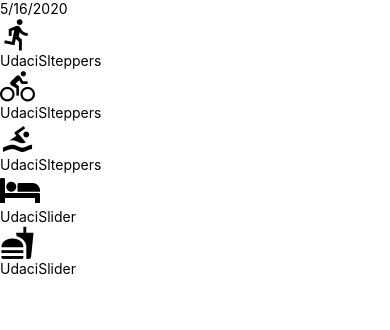
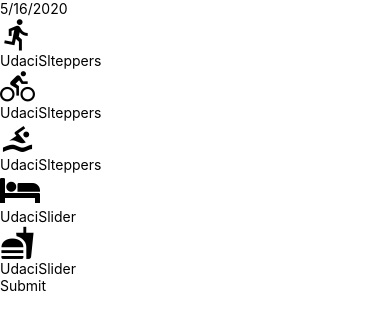
Before and after one commit to cameronhilton/TriTracking, a React Native app: screen / in a window 390 px wide. Shown: the top 330 px of the page. Built offline with nearby package versions, Linux system fonts and the light colour scheme.

Commit message:
add reset button

```diff
--- a/components/AddEntry.js
+++ b/components/AddEntry.js
@@ -1,9 +1,19 @@
 import React, { Component } from 'react'
-import { View } from 'react-native'
-import { getMetricMetaInfo } from '../utils/helpers'
+import { View, TouchableOpacity, Text } from 'react-native'
+import { getMetricMetaInfo, timeToString } from '../utils/helpers'
 import UdaciSlider from './UdaciSlider'
 import UdaciSteppers from './UdaciSteppers'
 import DateHeader from './DateHeader'
+
+function SubmitBtn({ onPress }) {
+  return (
+    <TouchableOpacity
+      onPress={onPress}
+    >
+      <Text>Submit</Text>
+    </TouchableOpacity>
+  )
+}
 
 export default class AddEntry extends Component {
   state = {
@@ -11,7 +21,7 @@
     bike: 0,
     swim: 0,
     sleep: 0,
-    eat: 0
+    eat: 0,
   }
 
   increment = (metric) => {
@@ -44,6 +54,21 @@
     }))
   }
 
+  submit = () => {
+    const key = timeToString()
+    const entry = this.state
+
+    //TODO: update redux, navigate home, save to db, clear local notification
+
+    this.setState({
+      run: 0,
+      bike: 0,
+      swim: 0,
+      sleep: 0,
+      eat: 0,
+    })
+  }
+
   render() {
     const metInfo = getMetricMetaInfo()
 
@@ -73,6 +98,7 @@
             </View>
           )
         })}
+        <SubmitBtn onPress={this.submit}/>
       </View>
     )
   }
```
